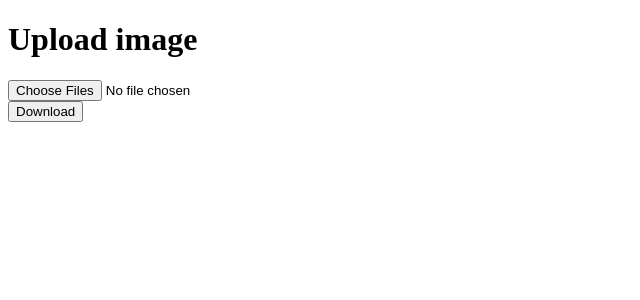
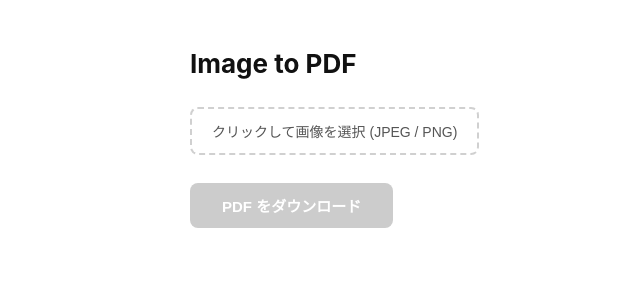
Before and after one commit to Hattori-1104/kadai-box, a React (Vite) app in the folder apps/web/: page / in a window 1280 px wide. Shown: the top 300 px of the page, without its empty margins (0-640 px from the left). Built offline with nearby package versions, Linux system fonts and the light colour scheme.

Commit message:
回転、並び替え操作実装。UI実装

```diff
--- a/apps/web/package.json
+++ b/apps/web/package.json
@@ -9,6 +9,9 @@
     "preview": "vite preview"
   },
   "dependencies": {
+    "@dnd-kit/core": "^6.3.1",
+    "@dnd-kit/sortable": "^10.0.0",
+    "@dnd-kit/utilities": "^3.2.2",
     "effect": "^3.21.2",
     "jspdf": "^4.2.1",
     "react": "^19.0.0",
--- a/apps/web/src/App.tsx
+++ b/apps/web/src/App.tsx
@@ -1,12 +1,50 @@
-import { Effect } from "effect"
+import {
+  DndContext,
+  type DragEndEvent,
+  PointerSensor,
+  closestCenter,
+  useSensor,
+  useSensors,
+} from "@dnd-kit/core"
+import { SortableContext, arrayMove, rectSortingStrategy } from "@dnd-kit/sortable"
+import { Cause, Effect, Exit, Option } from "effect"
 import { type ChangeEvent, useEffect, useRef, useState } from "react"
-import { type ImageItem, loadImageItems, revokeObjectUrl } from "./lib/image"
-import { generatePdf } from "./lib/pdf"
+import type React from "react"
+import { ImageCard } from "./components/ImageCard"
+import { type ImageItem, type ImageLoadError, loadImageItems, revokeObjectUrl } from "./lib/image"
+import { type PdfError, generatePdf } from "./lib/pdf"
+
+const formatImageError = (e: ImageLoadError): string =>
+  `"${e.fileName}" の読み込みに失敗しました`
+
+const formatPdfError = (e: PdfError): string => {
+  if (e.fileName) return `"${e.fileName}" の変換に失敗しました`
+  if (typeof e.cause === "string") return e.cause
+  if (e.cause instanceof Error) return e.cause.message
+  return "PDF の生成に失敗しました"
+}
+
+// typed failure のほか、予期せぬ例外 (defect) も文字列として取り出す
+const extractCauseMessage = <E,>(
+  cause: Cause.Cause<E>,
+  formatFailure: (e: E) => string,
+): string => {
+  const failure = Option.getOrUndefined(Cause.failureOption(cause))
+  if (failure !== undefined) return formatFailure(failure)
+  const defect = Cause.squash(cause)
+  return defect instanceof Error ? defect.message : String(defect)
+}
 
 export default function App() {
   const [items, setItems] = useState<ImageItem[]>([])
+  const [error, setError] = useState<string | null>(null)
   const itemsRef = useRef(items)
+  const inputRef = useRef<HTMLInputElement>(null)
   itemsRef.current = items
+
+  const sensors = useSensors(
+    useSensor(PointerSensor, { activationConstraint: { distance: 5 } }),
+  )
 
   useEffect(() => {
     return () => {
@@ -15,40 +53,154 @@ export default function App() {
   }, [])
 
   const handleInputFile = async (e: ChangeEvent<HTMLInputElement>) => {
-    const files = e.target.files
-    if (!files) return
+    // iOS Safari は非同期処理中に e.target.files をクリアすることがあるため先に Array へコピーする
+    const files = Array.from(e.target.files ?? [])
+    if (files.length === 0) return
+    setError(null)
     for (const item of itemsRef.current) revokeObjectUrl(item)
-    const loaded = await Effect.runPromise(loadImageItems(files))
-    setItems(loaded)
+    const exit = await Effect.runPromiseExit(loadImageItems(files))
+    if (Exit.isSuccess(exit)) {
+      setItems(exit.value)
+    } else {
+      setError(extractCauseMessage(exit.cause, formatImageError))
+    }
   }
 
-  const handleDownload = () => {
-    Effect.runPromise(generatePdf(items)).catch(console.error)
+  const handleDragEnd = (event: DragEndEvent) => {
+    const { active, over } = event
+    if (!over || active.id === over.id) return
+    setItems((prev) => {
+      const from = prev.findIndex((i) => i.id === active.id)
+      const to = prev.findIndex((i) => i.id === over.id)
+      return arrayMove(prev, from, to)
+    })
+  }
+
+  const handleRotate = (id: string, dir: 1 | -1) => {
+    setItems((prev) =>
+      prev.map((item) =>
+        item.id === id
+          ? {
+              ...item,
+              rotation: ((item.rotation + dir * 90 + 360) % 360) as 0 | 90 | 180 | 270,
+            }
+          : item,
+      ),
+    )
+  }
+
+  const handleDownload = async () => {
+    setError(null)
+    const exit = await Effect.runPromiseExit(generatePdf(items))
+    if (Exit.isFailure(exit)) {
+      setError(extractCauseMessage(exit.cause, formatPdfError))
+    }
   }
 
   return (
-    <div>
-      <h1>Upload image</h1>
+    <div style={layoutStyle}>
+      <h1 style={titleStyle}>Image to PDF</h1>
+
+      {/* display:none だと iOS Safari で onChange が発火しないため opacity+absolute で隠す */}
       <input
+        ref={inputRef}
         type="file"
         multiple
         accept="image/jpeg, image/png"
         onChange={handleInputFile}
+        style={{ position: "absolute", opacity: 0, width: 0, height: 0, pointerEvents: "none" }}
       />
-      <div>
-        {items.map((item) => (
-          <div key={item.id}>
-            <img
-              src={item.objectUrl}
-              alt={item.file.name}
-              style={{ transform: `rotate(${item.rotation}deg)` }}
-            />
-          </div>
-        ))}
-      </div>
-      <button type="button" onClick={handleDownload}>
-        Download
+      <button type="button" onClick={() => inputRef.current?.click()} style={uploadBtnStyle}>
+        {items.length === 0
+          ? "クリックして画像を選択 (JPEG / PNG)"
+          : `${items.length} 枚選択中 — クリックして変更`}
+      </button>
+
+      {error && <p style={errorStyle}>{error}</p>}
+
+      {items.length > 0 && (
+        <DndContext
+          sensors={sensors}
+          collisionDetection={closestCenter}
+          onDragEnd={handleDragEnd}
+        >
+          <SortableContext items={items.map((i) => i.id)} strategy={rectSortingStrategy}>
+            <div style={gridStyle}>
+              {items.map((item) => (
+                <ImageCard key={item.id} item={item} onRotate={handleRotate} />
+              ))}
+            </div>
+          </SortableContext>
+        </DndContext>
+      )}
+
+      <button
+        type="button"
+        onClick={handleDownload}
+        disabled={items.length === 0}
+        style={items.length === 0 ? { ...downloadBtnStyle, ...downloadBtnDisabledStyle } : downloadBtnStyle}
+      >
+        PDF をダウンロード
       </button>
     </div>
   )
 }
+
+const layoutStyle: React.CSSProperties = {
+  maxWidth: 900,
+  margin: "0 auto",
+  padding: "40px 24px",
+  fontFamily: "-apple-system, BlinkMacSystemFont, 'Segoe UI', sans-serif",
+}
+
+const titleStyle: React.CSSProperties = {
+  fontSize: 26,
+  fontWeight: 700,
+  margin: "0 0 28px",
+  color: "#111",
+}
+
+const uploadBtnStyle: React.CSSProperties = {
+  display: "block",
+  marginBottom: 28,
+  padding: "12px 20px",
+  background: "#fff",
+  border: "2px dashed #d0d0d0",
+  borderRadius: 8,
+  fontSize: 14,
+  color: "#555",
+  cursor: "pointer",
+}
+
+const gridStyle: React.CSSProperties = {
+  display: "flex",
+  flexWrap: "wrap",
+  gap: 16,
+  marginBottom: 32,
+}
+
+const downloadBtnStyle: React.CSSProperties = {
+  padding: "12px 32px",
+  background: "#111",
+  color: "#fff",
+  border: "none",
+  borderRadius: 8,
+  fontSize: 15,
+  fontWeight: 600,
+  cursor: "pointer",
+}
+
+const downloadBtnDisabledStyle: React.CSSProperties = {
+  background: "#ccc",
+  cursor: "not-allowed",
+}
+
+const errorStyle: React.CSSProperties = {
+  margin: "0 0 20px",
+  padding: "10px 16px",
+  background: "#fff0f0",
+  border: "1px solid #fca5a5",
+  borderRadius: 6,
+  color: "#b91c1c",
+  fontSize: 14,
+}
--- /dev/null
+++ b/apps/web/src/components/ImageCard.tsx
@@ -0,0 +1,125 @@
+import { useSortable } from "@dnd-kit/sortable"
+import { CSS } from "@dnd-kit/utilities"
+import type React from "react"
+import type { ImageItem } from "../lib/image"
+
+type Props = {
+  item: ImageItem
+  onRotate: (id: string, dir: 1 | -1) => void
+}
+
+const CARD_WIDTH = 160
+
+export function ImageCard({ item, onRotate }: Props) {
+  const { attributes, listeners, setNodeRef, transform, transition, isDragging } =
+    useSortable({ id: item.id })
+
+  return (
+    <div
+      ref={setNodeRef}
+      style={{
+        transform: CSS.Transform.toString(transform),
+        transition,
+        opacity: isDragging ? 0.4 : 1,
+        width: CARD_WIDTH,
+        background: "#fff",
+        borderRadius: 8,
+        boxShadow: "0 1px 4px rgba(0,0,0,0.10)",
+        overflow: "hidden",
+        userSelect: "none",
+        display: "flex",
+        flexDirection: "column",
+      }}
+    >
+      <div
+        {...attributes}
+        {...listeners}
+        title="ドラッグして並び替え"
+        style={{
+          height: 24,
+          display: "flex",
+          alignItems: "center",
+          justifyContent: "center",
+          cursor: isDragging ? "grabbing" : "grab",
+          color: "#bbb",
+          fontSize: 16,
+          background: "#fafafa",
+          borderBottom: "1px solid #eee",
+          touchAction: "none",
+          letterSpacing: 2,
+        }}
+      >
+        ⠿
+      </div>
+
+      <div
+        style={{
+          width: CARD_WIDTH,
+          height: CARD_WIDTH,
+          display: "flex",
+          alignItems: "center",
+          justifyContent: "center",
+          background: "#f0f0f0",
+          overflow: "hidden",
+        }}
+      >
+        <img
+          src={item.objectUrl}
+          alt={item.file.name}
+          draggable={false}
+          style={{
+            width: "100%",
+            height: "100%",
+            objectFit: "contain",
+            transform: `rotate(${item.rotation}deg)`,
+            transformBox: "fill-box",
+          }}
+        />
+      </div>
+
+      <div
+        style={{
+          display: "flex",
+          alignItems: "center",
+          padding: "5px 6px",
+          gap: 4,
+          borderTop: "1px solid #eee",
+        }}
+      >
+        <button type="button" onClick={() => onRotate(item.id, -1)} style={rotateBtnStyle} title="左に回転">
+          ↺
+        </button>
+        <span
+          style={{
+            flex: 1,
+            fontSize: 11,
+            color: "#777",
+            overflow: "hidden",
+            textOverflow: "ellipsis",
+            whiteSpace: "nowrap",
+            textAlign: "center",
+          }}
+        >
+          {item.file.name}
+        </span>
+        <button type="button" onClick={() => onRotate(item.id, 1)} style={rotateBtnStyle} title="右に回転">
+          ↻
+        </button>
+      </div>
+    </div>
+  )
+}
+
+const rotateBtnStyle: React.CSSProperties = {
+  width: 28,
+  height: 28,
+  padding: 0,
+  border: "none",
+  background: "transparent",
+  cursor: "pointer",
+  fontSize: 16,
+  borderRadius: 4,
+  color: "#555",
+  flexShrink: 0,
+  lineHeight: 1,
+}
--- a/apps/web/src/lib/image.ts
+++ b/apps/web/src/lib/image.ts
@@ -10,25 +10,28 @@ export type ImageItem = {
 }
 
 export class ImageLoadError extends Data.TaggedError("ImageLoadError")<{
+  fileName: string
   cause?: unknown
 }> {}
 
 const getImageDimensions = (
   url: string,
-): Effect.Effect<{ width: number; height: number }, ImageLoadError> =>
+): Effect.Effect<{ width: number; height: number }, unknown> =>
   Effect.async((resume) => {
     const img = new Image()
     img.onload = () => resume(Effect.succeed({ width: img.width, height: img.height }))
-    img.onerror = (e) => resume(Effect.fail(new ImageLoadError({ cause: e })))
+    img.onerror = (e) => resume(Effect.fail(e))
     img.src = url
   })
 
 export const loadImageItem = (file: File): Effect.Effect<ImageItem, ImageLoadError> =>
   Effect.gen(function* () {
     const objectUrl = URL.createObjectURL(file)
-    const { width, height } = yield* getImageDimensions(objectUrl)
+    const { width, height } = yield* getImageDimensions(objectUrl).pipe(
+      Effect.mapError((cause) => new ImageLoadError({ fileName: file.name, cause })),
+    )
     return {
-      id: crypto.randomUUID(),
+      id: crypto.randomUUID?.() ?? Math.random().toString(36).slice(2) + Date.now().toString(36),
       file,
       objectUrl,
       width,
@@ -38,9 +41,9 @@ export const loadImageItem = (file: File): Effect.Effect<ImageItem, ImageLoadErr
   })
 
 export const loadImageItems = (
-  files: FileList,
+  files: File[],
 ): Effect.Effect<ImageItem[], ImageLoadError> =>
-  Effect.all(Array.from(files).map(loadImageItem), { concurrency: "unbounded" })
+  Effect.all(files.map(loadImageItem), { concurrency: "unbounded" })
 
 export const revokeObjectUrl = (item: ImageItem): void => {
   URL.revokeObjectURL(item.objectUrl)
--- a/apps/web/src/lib/pdf.ts
+++ b/apps/web/src/lib/pdf.ts
@@ -6,12 +6,15 @@ const A4_WIDTH_MM = 210
 const A4_HEIGHT_MM = 297
 const PADDING_MM = 10
 
-export class PdfError extends Data.TaggedError("PdfError")<{ cause?: unknown }> {}
+export class PdfError extends Data.TaggedError("PdfError")<{
+  cause?: unknown
+  fileName?: string
+}> {}
 
 const decodeImage = (file: File): Effect.Effect<ImageBitmap, PdfError> =>
   Effect.tryPromise({
     try: () => createImageBitmap(file),
-    catch: (e) => new PdfError({ cause: e }),
+    catch: (e) => new PdfError({ cause: e, fileName: file.name }),
   })
 
 const drawRotated = (
```
Also changed, not shown: 2 other files (tests, documents, lock files or other folders).
